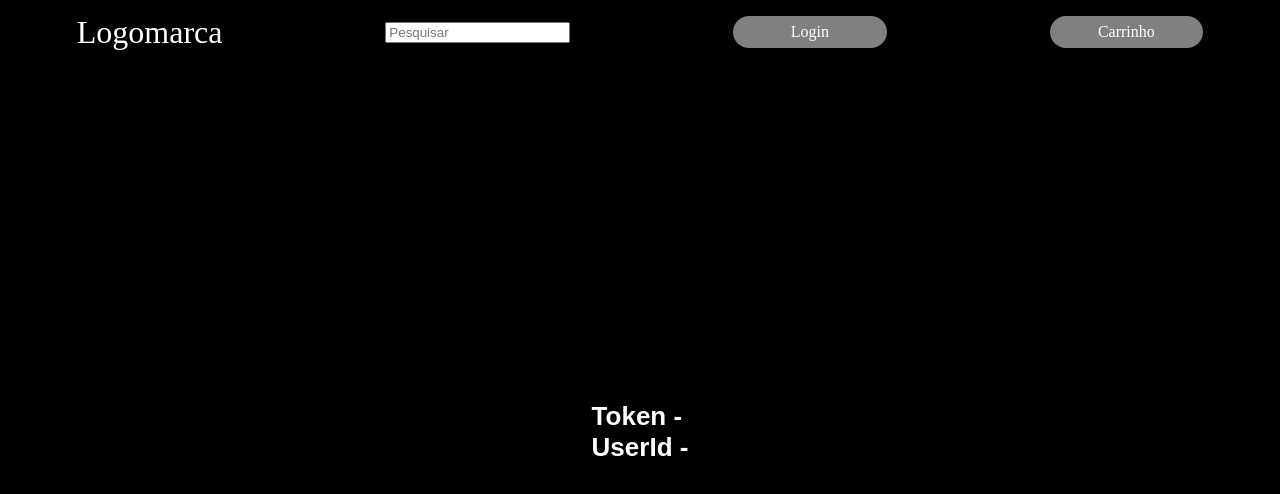
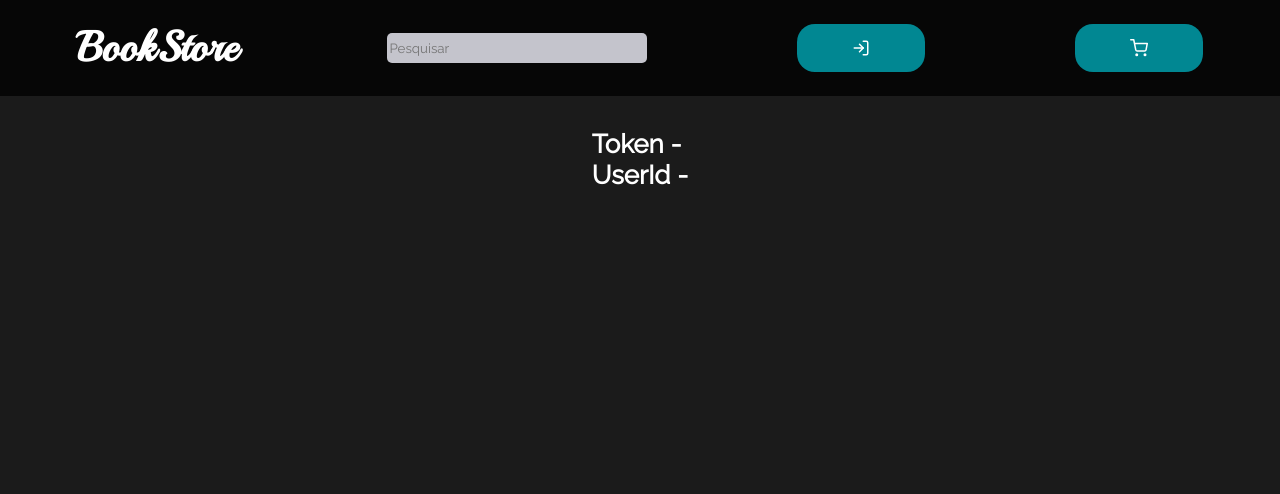
Before and after one commit to zaap13/projeto15-book-store-front, a React (Create React App) app: page / in a window 1280 px wide. Shown: the top 494 px of the page. Built offline with nearby package versions, Linux system fonts and the light colour scheme.

Commit message:
Profile page

```diff
--- a/package.json
+++ b/package.json
@@ -11,6 +11,7 @@
     "match-sorter": "^6.3.1",
     "react": "^18.2.0",
     "react-dom": "^18.2.0",
+    "react-icons": "^4.6.0",
     "react-router-dom": "^6.4.3",
     "react-scripts": "5.0.1",
     "sort-by": "^1.2.0",
--- a/public/index.html
+++ b/public/index.html
@@ -8,6 +8,10 @@
       name="description"
       content="Web site created using create-react-app"
     />
+
+    <link rel="preconnect" href="https://fonts.googleapis.com">
+<link rel="preconnect" href="https://fonts.gstatic.com" crossorigin>
+<link href="https://fonts.googleapis.com/css2?family=Playball&family=Raleway&display=swap" rel="stylesheet">
 
     <title>TBD</title>
   </head>
--- a/src/assets/styles/globalStyles.js
+++ b/src/assets/styles/globalStyles.js
@@ -46,14 +46,17 @@ button {
   border: none;
   background: none;
 }
+input {
+	border: none;
+  background: none;
+}
 * {
   box-sizing: border-box;
-  // font-family: Definir;
-
+  font-family: 'Raleway', sans-serif;
 }
 body {
     line-height: 1;
-	background-color: #000000;
+	background-color: #121214;
 }
 `;
 
--- a/src/assets/styles/styles.js
+++ b/src/assets/styles/styles.js
@@ -16,11 +16,9 @@ export const Main = styled.main`
 `;
 
 export const Logo = styled.h1`
-
-  // font-family: Definir;
-  font-style: normal;
-  font-weight: 400;
-  font-size: 32px;
+  font-family: "Playball", cursive;
+  font-weight: 700;
+  font-size: 42px;
   line-height: 50px;
 
   color: #ffffff;
@@ -34,14 +32,15 @@ export const Form = styled.form`
     width: 326px;
     height: 58px;
 
-    background: #ffffff;
+    background: #c4c4cc;
+
     border-radius: 5px;
   }
   button {
     width: 326px;
     height: 46px;
 
-    background: #a328d6;
+    background: #018792;
     border-radius: 5px;
 
     font-weight: 700;
@@ -57,8 +56,6 @@ export const Text = styled.p`
   left: 92px;
   top: 457px;
 
-  font-family: "Raleway";
-  font-style: normal;
   font-weight: 700;
   font-size: 15px;
   line-height: 18px;
@@ -77,3 +74,54 @@ export const Title = styled.h2`
 
   color: #ffffff;
 `;
+
+// Store/Profile
+
+export const HeaderStyle = styled.header`
+  display: flex;
+  justify-content: space-between;
+  align-items: center;
+  width: 100vw;
+  height: 12vh;
+  position: fixed;
+  top: 0;
+  padding: 0 6vw;
+  background-color: #060606;
+  button {
+    display: flex;
+    width: 10vw;
+    height: 6vh;
+    font-size: 18px;
+    display: flex;
+    justify-content: center;
+    align-items: center;
+    border-radius: 1.4vw;
+    background-color: #018792;
+    color: #ffffff;
+    cursor: pointer;
+  }
+  input {
+    width: 260px;
+    height: 30px;
+
+    background: #c4c4cc;
+
+    border-radius: 5px;
+  }
+`;
+
+export const MainStyle = styled.main`
+  height: 88vh;
+  display: flex;
+  flex-wrap: wrap;
+  margin-top: 12vh;
+  overflow-y: auto;
+  justify-content: space-evenly;
+  align-items: center;
+  justify-content: flex-start;
+  flex-direction: column;
+  padding: 4vh;
+  //padding: 25px;
+  gap: 4vw;
+  background-color: #1b1b1b;
+`;
--- /dev/null
+++ b/src/pages/Profile/Profile.js
@@ -0,0 +1,62 @@
+import AuthContext from "../../contexts/AuthContext";
+import { useContext, useEffect, useState } from "react";
+import { useNavigate } from "react-router-dom";
+
+import axios from "axios";
+import {
+  Title,
+  Logo,
+  HeaderStyle,
+  MainStyle,
+} from "../../assets/styles/styles";
+import {
+  FiShoppingCart as CartIcon,
+  FiLogOut as LogoutIcon,
+} from "react-icons/fi";
+import { BASE_URL } from "../../constants/url";
+
+export default function Profile() {
+  const { user } = useContext(AuthContext);
+
+  const navigate = useNavigate();
+  const [userInfo, setUserInfo] = useState([]);
+  const [products, setProducts] = useState([]);
+
+  useEffect(() => {
+    axios
+      .get(`${BASE_URL}/user`, {
+        headers: {
+          authorization: `Bearer ${user.token}`,
+        },
+      })
+      .then((res) => {
+        setUserInfo(res.data.user);
+        setProducts(res.data.products);
+        console.log(res.data.user, res.data.products);
+      })
+      .catch((err) => {
+        alert(err.response.data);
+      });
+  }, [user]);
+  return (
+    <>
+      <HeaderStyle>
+        <Logo>BookStore</Logo>
+        <input placeholder="Pesquisar" />
+
+        <button>
+          <CartIcon />
+        </button>
+        <button>
+          <LogoutIcon />
+        </button>
+      </HeaderStyle>
+      <MainStyle>
+        <button onClick={() => navigate("/sign-in")}>
+          <Title>{userInfo.name}</Title>
+          <Title>{products}</Title>
+        </button>
+      </MainStyle>
+    </>
+  );
+}
--- a/src/pages/SignIn/SignIn.js
+++ b/src/pages/SignIn/SignIn.js
@@ -34,7 +34,7 @@ export default function SignIn() {
   }
   return (
     <Main>
-      <Logo>Store </Logo>
+      <Logo>BookStore </Logo>
       <Form onSubmit={handleSignIn}>
         <input
           disabled={loading}
--- a/src/pages/SignUp/SignUp.js
+++ b/src/pages/SignUp/SignUp.js
@@ -76,7 +76,7 @@ export default function SignUp() {
           Cadastrar
         </button>
       </Form>
-      <Link to={`/`}>
+      <Link to={`/sign-in`}>
         <Text>Já tem uma conta? Faça login!</Text>
       </Link>
     </Main>
--- a/src/pages/Store/Store.js
+++ b/src/pages/Store/Store.js
@@ -1,8 +1,16 @@
 import AuthContext from "../../contexts/AuthContext";
 import { useContext } from "react";
 import { useNavigate } from "react-router-dom";
-import { Title, Logo } from "../../assets/styles/styles";
-import styled from "styled-components";
+import {
+  Title,
+  Logo,
+  HeaderStyle,
+  MainStyle,
+} from "../../assets/styles/styles";
+import {
+  FiShoppingCart as CartIcon,
+  FiLogIn as LoginIcon,
+} from "react-icons/fi";
 
 export default function Store() {
   const { user } = useContext(AuthContext);
@@ -14,10 +22,20 @@ export default function Store() {
   return (
     <>
       <HeaderStyle>
-        <Logo>Logomarca</Logo>
+        <Logo>BookStore</Logo>
         <input placeholder="Pesquisar" />
-        <div>Login</div>
-        <div>Carrinho</div>
+
+        {!user.token ? (
+          <button onClick={() => navigate("/sign-in")}>
+            <LoginIcon />
+          </button>
+        ) : (
+          <button onClick={() => navigate("/profile")}>Perfil</button>
+        )}
+
+        <button>
+          <CartIcon />
+        </button>
       </HeaderStyle>
       <MainStyle>
         <button onClick={() => navigate("/sign-in")}>
@@ -28,36 +46,3 @@ export default function Store() {
     </>
   );
 }
-
-const HeaderStyle = styled.header`
-  display: flex;
-  justify-content: space-between;
-  align-items: center;
-  width: 100vw;
-  height: 8vh;
-  position: fixed;
-  top: 0;
-  padding: 0 6vw;
-
-  div {
-    width: 12vw;
-    height: 4vh;
-    display: flex;
-    justify-content: center;
-    align-items: center;
-    border-radius: 1.4vw;
-    background-color: gray;
-    color: white;
-  }
-`;
-
-const MainStyle = styled.main`
-  height: 92vh;
-  display: flex;
-  flex-wrap: wrap;
-  margin-top: 8vh;
-  overflow-y: auto;
-  justify-content: space-evenly;
-  //padding: 25px;
-  gap: 4vw;
-`;
--- a/src/routes/private.routes.js
+++ b/src/routes/private.routes.js
@@ -1,4 +1,5 @@
 import { Routes, Route, Navigate } from "react-router-dom";
+import Profile from "../pages/Profile/Profile";
 import SignIn from "../pages/SignIn/SignIn";
 import SignUp from "../pages/SignUp/SignUp";
 import Store from "../pages/Store/Store";
@@ -6,9 +7,11 @@ import Store from "../pages/Store/Store";
 export default function PrivateRoutes() {
   return (
     <Routes>
+      <Route path="/" element={<Store />} />
       <Route path="/sign-in" element={<SignIn />} />
       <Route path="/sign-up" element={<SignUp />} />
-      <Route path="/" element={<Store />} />
+
+      <Route path="/profile" element={<Profile />} />
 
       <Route path="*" element={<Navigate to="/" />} />
     </Routes>
--- a/src/routes/public.routes.js
+++ b/src/routes/public.routes.js
@@ -6,10 +6,9 @@ import Store from "../pages/Store/Store";
 export default function PublicRoutes() {
   return (
     <Routes>
-        <Route path="/sign-in" element={<SignIn/>} />
-        <Route path="/sign-up" element={<SignUp/>} />
       <Route path="/" element={<Store />} />
-
+      <Route path="/sign-in" element={<SignIn />} />
+      <Route path="/sign-up" element={<SignUp />} />
 
       <Route path="*" element={<Navigate to="/" />} />
     </Routes>
```
Also changed, not shown: 1 other file (tests, documents, lock files or other folders). Lines whose indentation alone changed are shown as unchanged.
